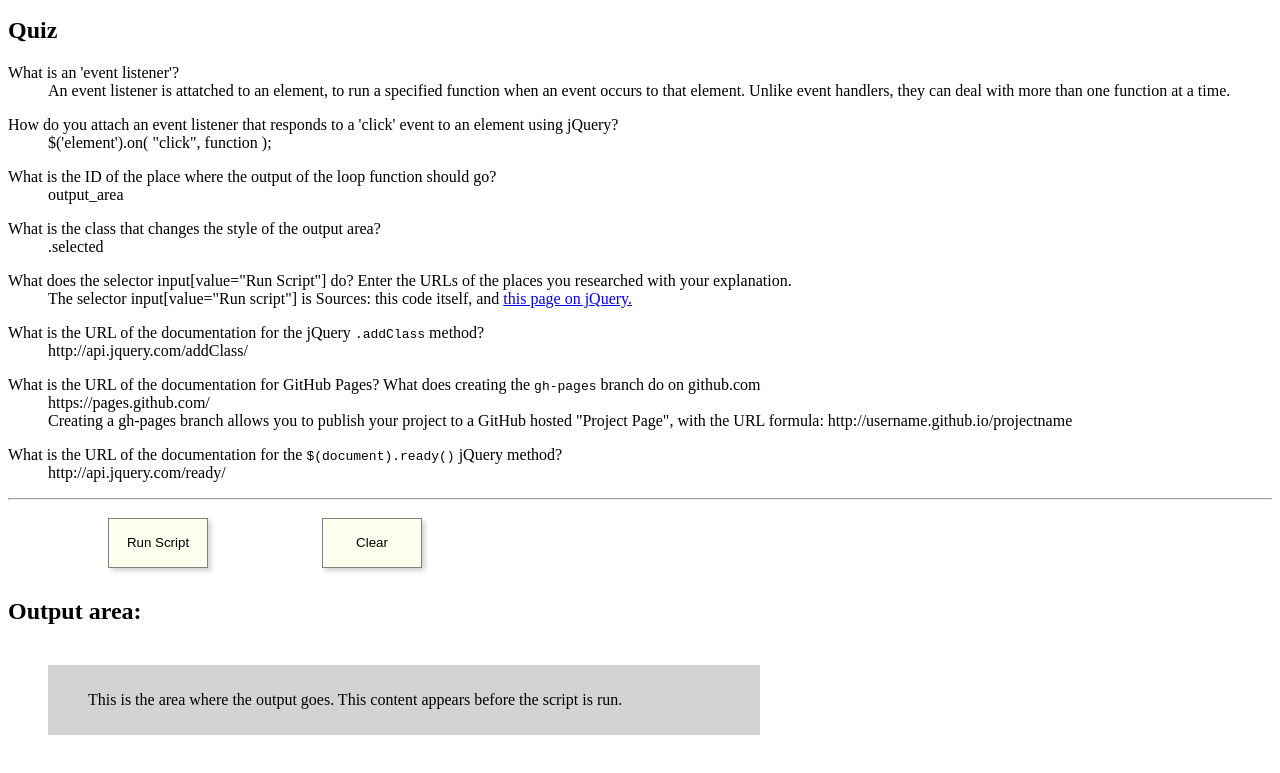
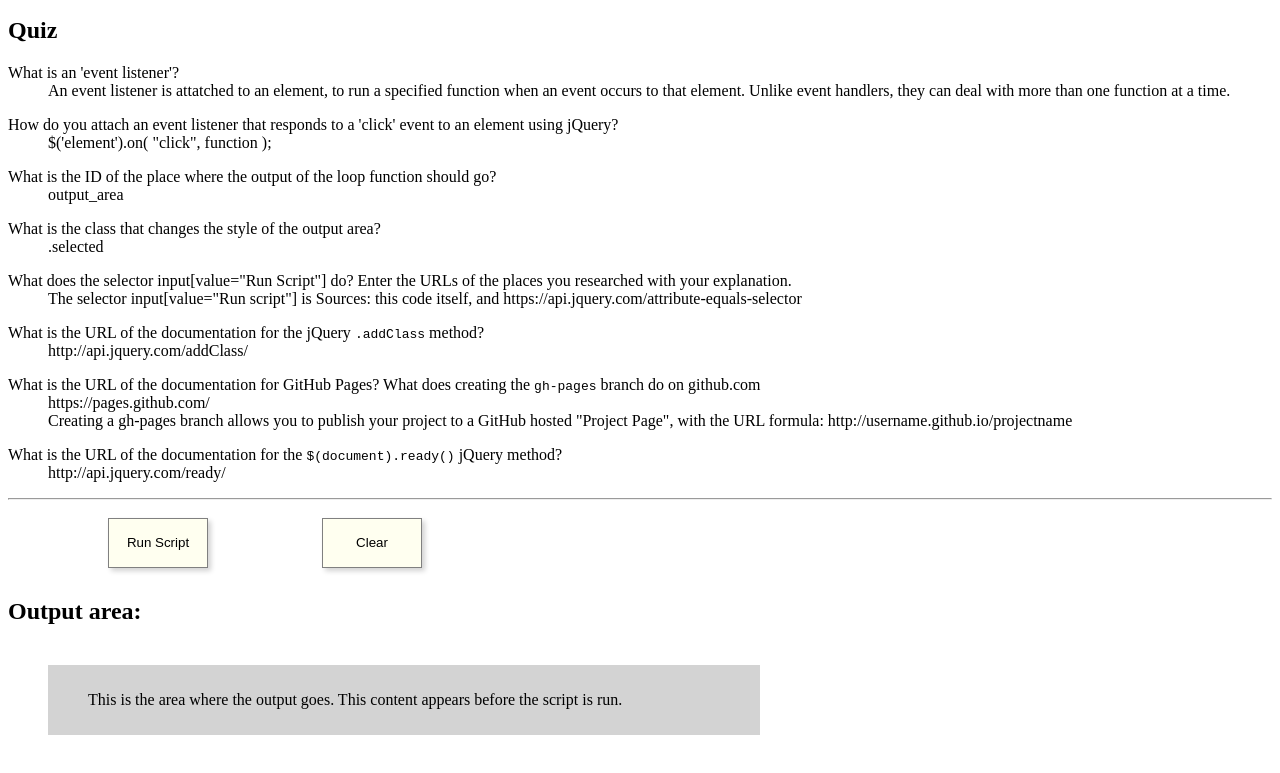
Before and after one commit to louiseadkins/pproassignment1, a plain HTML site: page index.html in a window 1280 px wide. Shown: the part 127-900 px from the top of the page. Drawn offline with nearby package versions, Linux system fonts and the light colour scheme.

Commit message:
edited one of the questions

```diff
--- a/index.html
+++ b/index.html
@@ -107,7 +107,7 @@
       <dt>What does the selector input[value="Run Script"] do? Enter the URLs of the places you researched with your explanation.</dt>
       <dd>
        The selector input[value="Run script"] is
-       Sources: this code itself, and <a href="https://api.jquery.com/attribute-equals-selector"> this page on jQuery. </a>
+       Sources: this code itself, and https://api.jquery.com/attribute-equals-selector
 
        </dd>
          <p>
```
